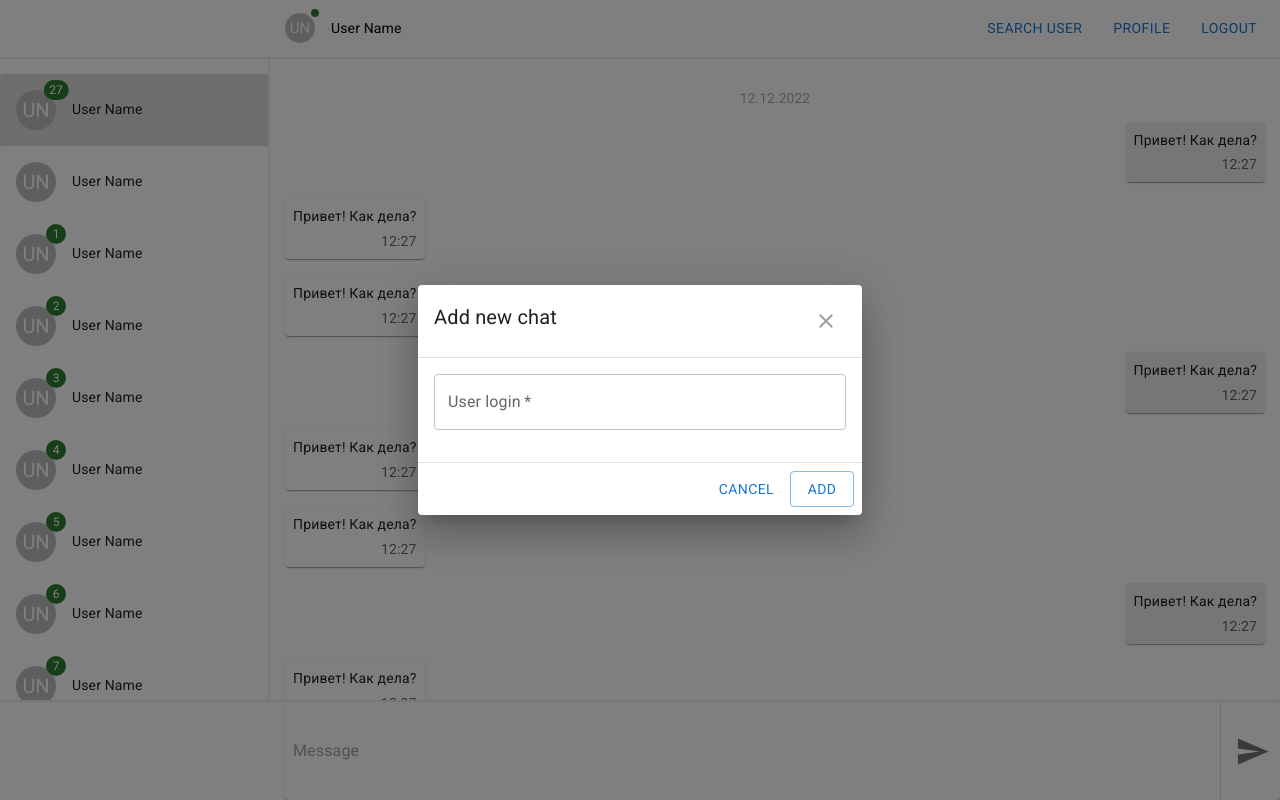
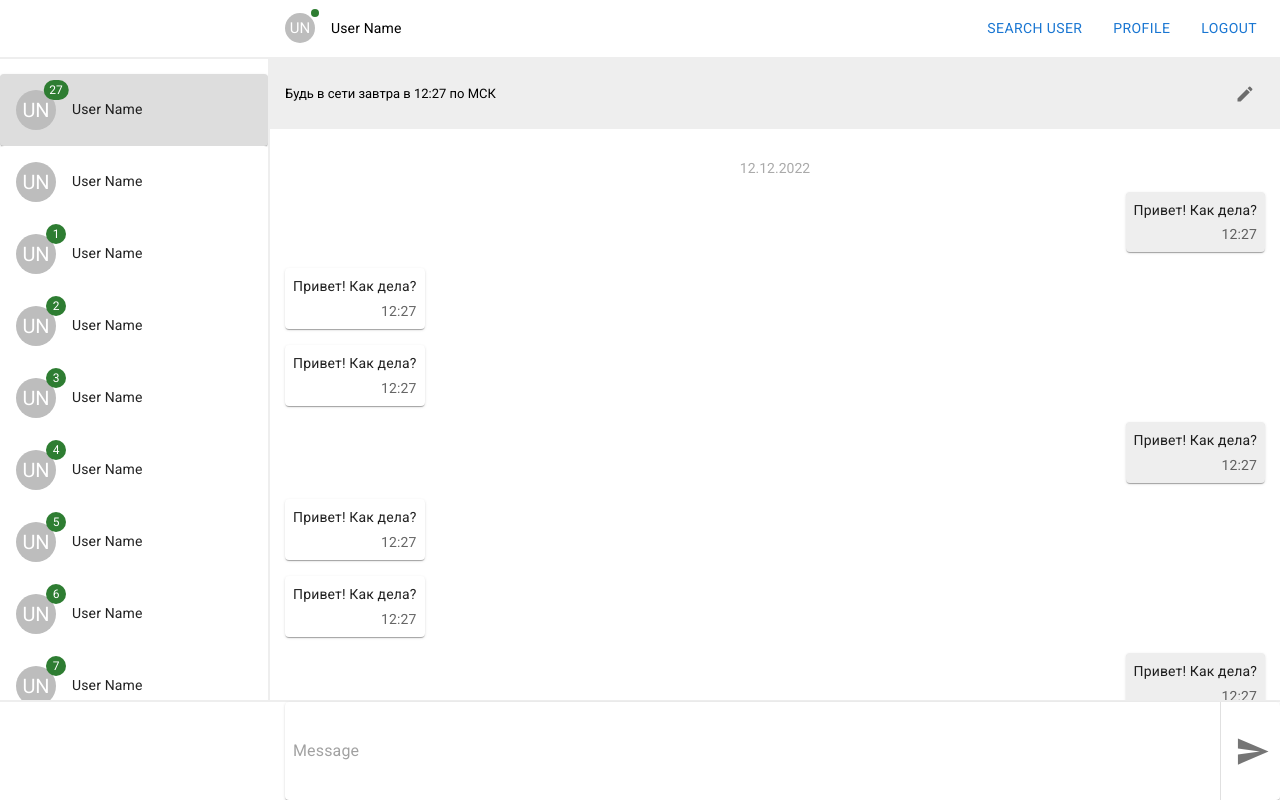
Before and after one commit to jhasuev/react-chat, a React (Create React App) app: page /chats in a window 1280 px wide. Built offline with nearby package versions, Linux system fonts and the light colour scheme.

Commit message:
add some layout to chat

```diff
--- a/src/components/chat-messages.jsx
+++ b/src/components/chat-messages.jsx
@@ -1,25 +1,36 @@
 import Card from '@mui/material/Card';
 import Typography from '@mui/material/Typography';
+import IconButton from '@mui/material/IconButton'
+import Edit from '@mui/icons-material/Edit'
 import '../styles/messages.css'
 
 
 export default function ChatMessages() {
   return (
-    <div className='messages messages--no-messages'>
+    <div className='messages-wrapper'>
+      <div className="messages__chat-info">
+        <div>Будь в сети завтра в 12:27 по МСК</div>
+
+        <IconButton type="button" sx={{ p: '10px' }}>
+          <Edit fontSize="small" />
+        </IconButton>
+      </div>
+      <div className='messages'>
+        <div className='messages__list'>
           <Card
             elevation={0}
             sx={{ mt: 2, color: '#aaa', fontSize: 14 }}
             className={
-          'messages__item messages__item--time'
+              'messages__list-item messages__list-item--time'
             }
           >12.12.2022</Card>
 
-      {Array(31).fill().map((_,i) => (
+          {Array(11).fill().map((_,i) => (
             <Card
               key={i}
               sx={{ mt: 2, maxWidth: '80%', p: 1 }}
               className={
-            'messages__item ' + (i % 3 === 0 ? 'messages__item--me':'')
+                'messages__list-item ' + (i % 3 === 0 ? 'messages__list-item--me':'')
               }
             >
               <Typography gutterBottom variant="body2">
@@ -36,5 +47,7 @@ export default function ChatMessages() {
             </Card>
           ))}
         </div>
+      </div>
+    </div>
   )
 }
--- a/src/components/popups/search-user-popup.jsx
+++ b/src/components/popups/search-user-popup.jsx
@@ -12,7 +12,7 @@ import TextField from '@mui/material/TextField'
 import EventEmitter from '../../utils/EventEmitter'
 
 export default function CustomizedDialogs() {
-  const [open, setOpen] = React.useState(true)
+  const [open, setOpen] = React.useState(false)
 
   const onOpen = () => {
     setOpen(true)
--- a/src/styles/chats.css
+++ b/src/styles/chats.css
@@ -2,8 +2,8 @@
   --chat-header-height: 50px;
   --chat-footer-height: 100px;
   --chat-sidebar-width: 270px;
-  --chat-content-padding-left: 15px;
-  --chat-sections-padding-left: calc(var(--chat-sidebar-width) + var(--chat-content-padding-left));
+  --chat-content-paddings: 15px;
+  --chat-sections-padding-left: calc(var(--chat-sidebar-width) + var(--chat-content-paddings));
 
   flex-grow: 1;
   display: flex;
@@ -53,10 +53,6 @@
   left: var(--chat-sidebar-width);
   right: 0;
   bottom: 0;
-
-  padding: var(--chat-content-padding-left);
-
-  overflow-y: auto;
 }
 
 .chat__footer {
--- a/src/styles/messages.css
+++ b/src/styles/messages.css
@@ -1,23 +1,46 @@
-.messages {
-  min-height: 100%;
-
+.messages-wrapper {
+  height: 100%;
   display: flex;
   flex-direction: column;
 }
 
-.messages--no-messages {
-  justify-content: center;
+.messages {
+  padding: var(--chat-content-paddings);
+
+  display: flex;
+  flex-direction: column;
+  overflow-y: auto;
 }
 
-.messages__item {
+.messages__inner {
+  display: flex;
+  flex-direction: column;
+}
+
+.messages__chat-info {
+  display: flex;
+  align-items: center;
+  justify-content: space-between;
+
+  padding: var(--chat-content-paddings);
+  background-color: #eee;
+  font-size: 13px;
+}
+
+.messages__list {
+  display: flex;
+  flex-direction: column;
+}
+
+.messages__list-item {
   align-self: flex-start;
 }
 
-.messages__item--me {
+.messages__list-item--me {
   align-self: flex-end;
   background-color: #eee !important;
 }
 
-.messages__item--time {
+.messages__list-item--time {
   align-self: center;
 }
```
Lines whose indentation alone changed are shown as unchanged.
